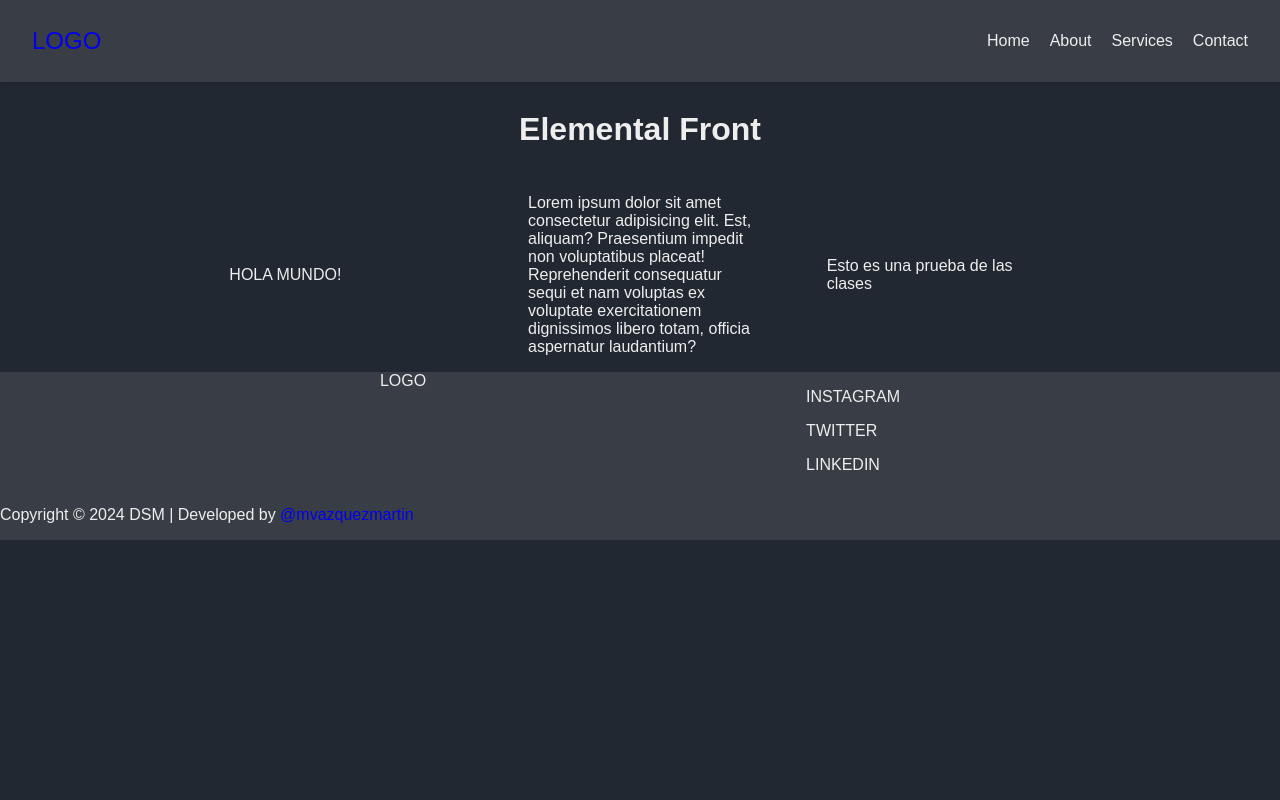
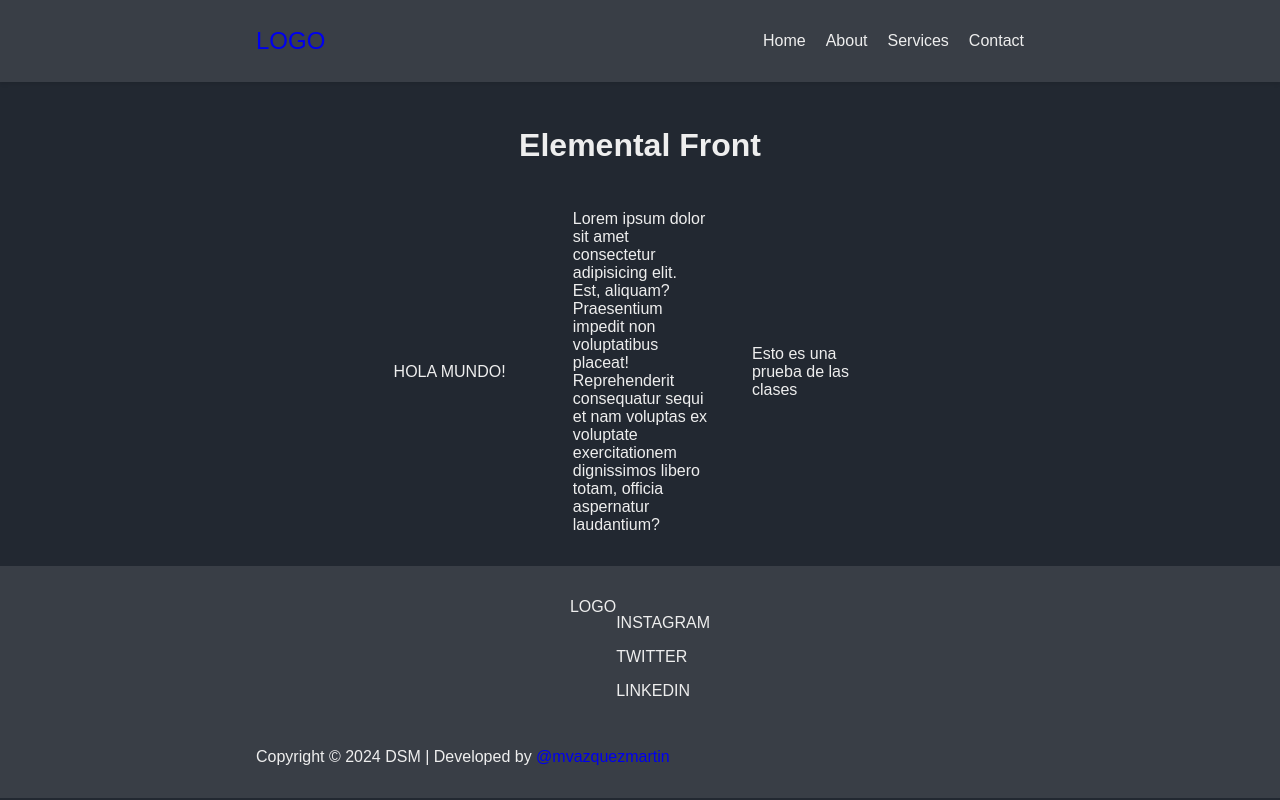
Before and after one commit to mvazquezmartin/elemental-front, a website built with Vite: page index.html in a window 1280 px wide. Built offline with nearby package versions, Linux system fonts and the light colour scheme.

Commit message:
fix: minor changes

```diff
--- a/css/__flex.css
+++ b/css/__flex.css
@@ -1,7 +1,9 @@
 /* 100% WIDTH CONTAINER */
 .container-100 {
   display: flex;
-  width: 100%;
+  max-width: 800px;
+  margin: 0 auto;
+  padding: var(--m);
 }
 
 /* 70% WIDTH CONTAINER */
--- a/css/__global.css
+++ b/css/__global.css
@@ -31,6 +31,7 @@
   box-sizing: border-box;
 }
 
+html,
 body {
   font-family: var(--primary-font-family);
   color: var(--color-text);
@@ -38,6 +39,7 @@ body {
   background-color: var(--color-primary);
   margin: 0;
   padding: 0;
+  height: 100%;
 }
 
 a {
@@ -87,6 +89,13 @@ p {
   font-size: var(--m);
 }
 
+button{
+ &:hover{
+
+ }
+}
+
+
 /* CHECK OVERFLOW */
 /* * {
   border: 1px solid #ff0000;
```
